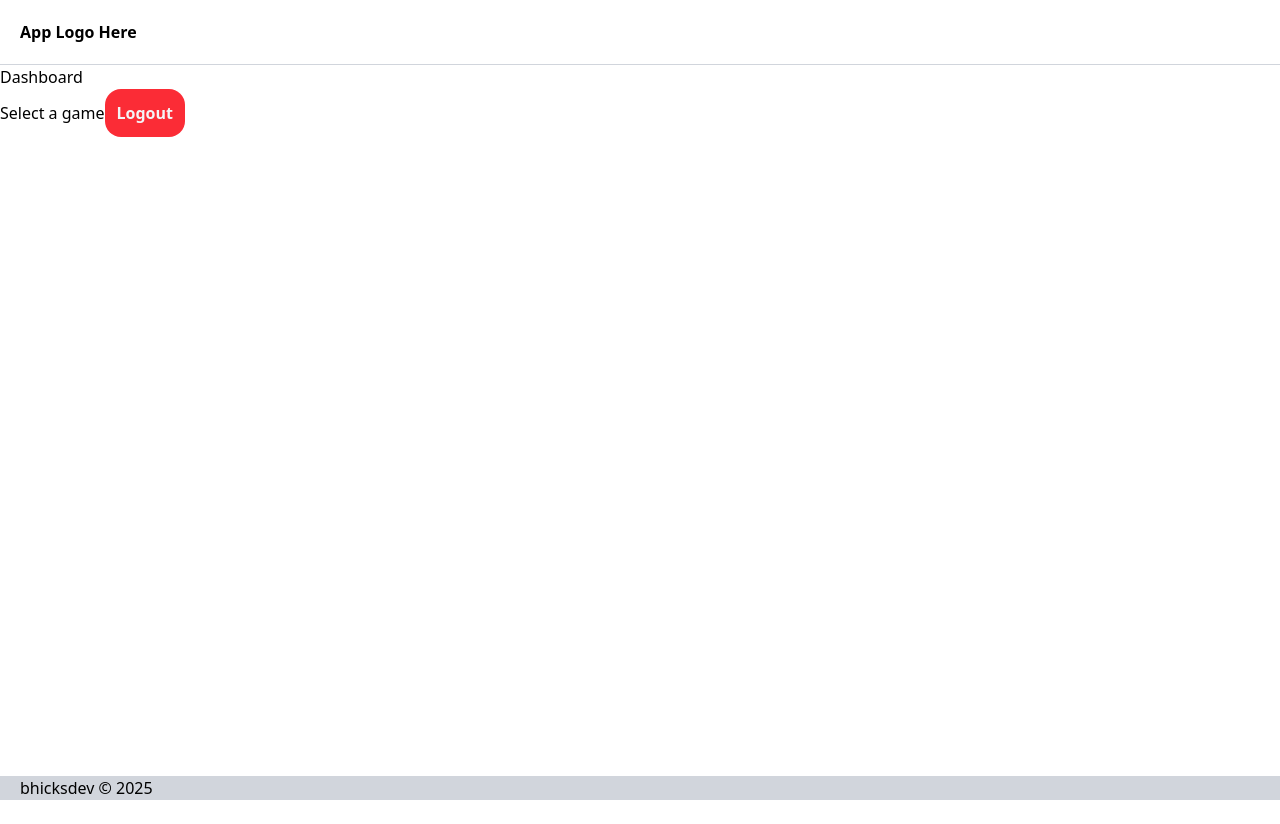
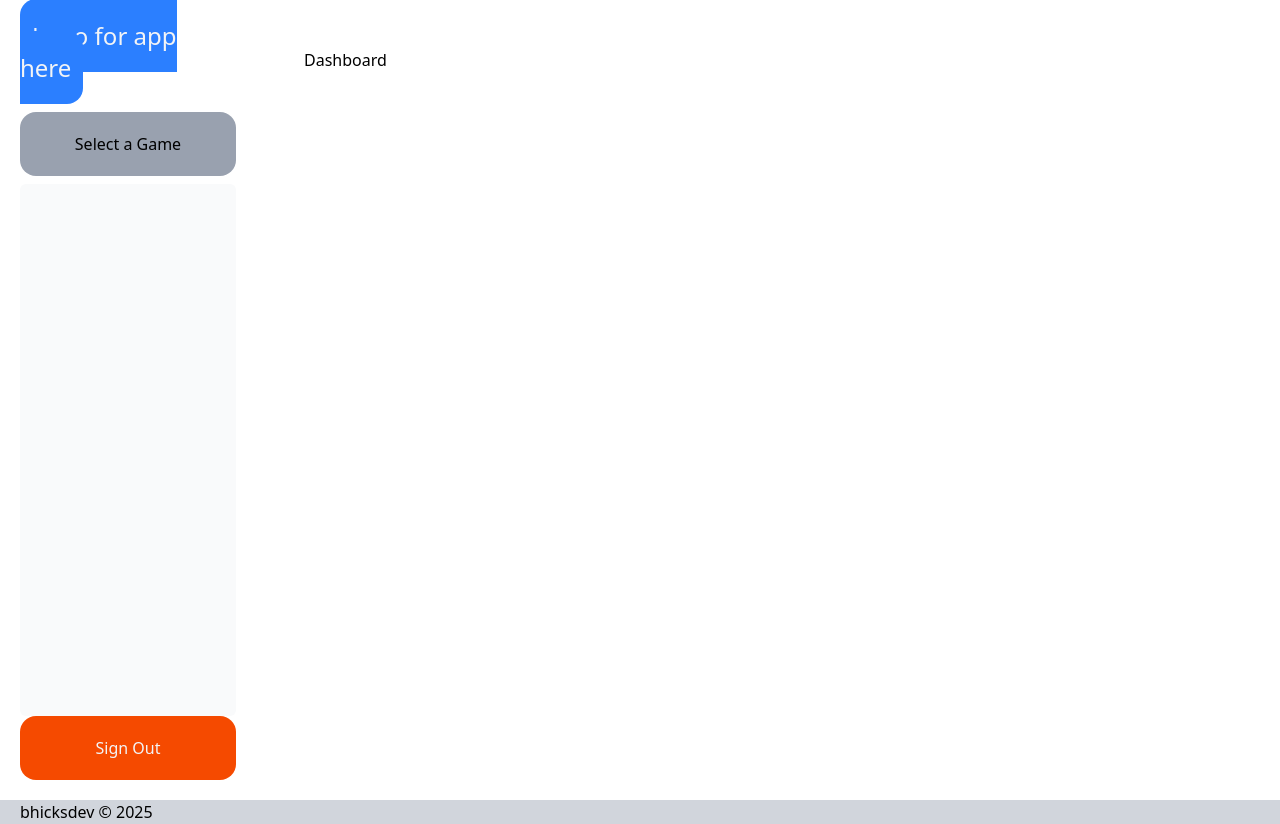
Before and after one commit to NoggyPLZ/fgc-notes, a Next.js app: page /dashboard in a window 1280 px wide. Before the commit the page ends 800 px from the top, so only its background shows below. Built offline with nearby package versions, Linux system fonts and the light colour scheme; no server answers.

Commit message:
moved some files around fixing some structure for layout, added a simple generic layout to build on

```diff
--- a/src/app/dashboard/page.tsx
+++ b/src/app/(with-sidenav)/dashboard/page.tsx
@@ -8,10 +8,6 @@ export default function Dashboard() {
   return (
     <div>
       <h1>Dashboard</h1>
-      <Link href={"/select"}>Select a game</Link>
-      <Button style="cancel" onClick={logout}>
-        Logout
-      </Button>
     </div>
   );
 }
--- /dev/null
+++ b/src/app/(with-sidenav)/layout.tsx
@@ -0,0 +1,12 @@
+import SideNav from "@/components/ui/dashboard/sideNav";
+
+export default function Layout({ children }: { children: React.ReactNode }) {
+  return (
+    <div className="flex h-screen flex-col md:flex-row md:overflow-hidden">
+      <div className="w-full flex-none md:w-64">
+        <SideNav />
+      </div>
+      <div className="flex-grow p-6 md:overflow-y-auto md:p-12">{children}</div>
+    </div>
+  );
+}
--- a/src/app/layout.tsx
+++ b/src/app/layout.tsx
@@ -30,9 +30,8 @@ export default function RootLayout({
         className={`${geistSans.variable} ${geistMono.variable} antialiased`}
       >
         <div className="min-h-screen flex flex-col">
-        <Header/>
-        {children}
-        <Footer/>
+          {children}
+          <Footer />
         </div>
       </body>
     </html>
--- /dev/null
+++ b/src/components/ui/dashboard/sideNav.tsx
@@ -0,0 +1,32 @@
+import { logout } from "@/actions/actions";
+import Link from "next/link";
+import NavLinks from "../navLinks";
+
+export default function SideNav() {
+  return (
+    <div className="flex flex-col h-full p-5 gap-5">
+      <div>
+        <Link
+          href={"/"}
+          className="bg-blue-500 text-gray-100 px-3 py-5 rounded-2xl text-2xl"
+        >
+          Logo for app here
+        </Link>
+      </div>
+      <div className="flex grow flex-row md:flex-col justify-between">
+        <NavLinks />
+        <div className="hidden h-auto w-full grow rounded-md bg-gray-50 md:block"></div>
+        <form
+          action={async () => {
+            "use server";
+            await logout();
+          }}
+        >
+          <button className="rounded-2xl p-5 w-full bg-orange-600 text-gray-100 cursor-pointer">
+            Sign Out
+          </button>
+        </form>
+      </div>
+    </div>
+  );
+}
--- /dev/null
+++ b/src/components/ui/navLinks.tsx
@@ -0,0 +1,24 @@
+"use client";
+import Link from "next/link";
+
+export default function NavLinks() {
+  const links = [
+    {
+      name: "Select a Game",
+      href: "/select/",
+    },
+  ];
+  return (
+    <div className="py-2 flex flex-row md:flex-col">
+      {links.map((link, i) => (
+        <Link
+          className="p-5 text-center rounded-2xl w-full bg-gray-400"
+          key={i}
+          href={link.href}
+        >
+          {link.name}
+        </Link>
+      ))}
+    </div>
+  );
+}
```
Also changed, not shown: src/app/(with-sidenav)/select/[game]/[character]/page.tsx (renamed from src/app/select/[game]/[character]/page.tsx), src/app/(with-sidenav)/select/[game]/page.tsx (renamed from src/app/select/[game]/page.tsx), src/app/(with-sidenav)/select/page.tsx (renamed from src/app/select/page.tsx), 1 other file (tests, documents, lock files or other folders).
